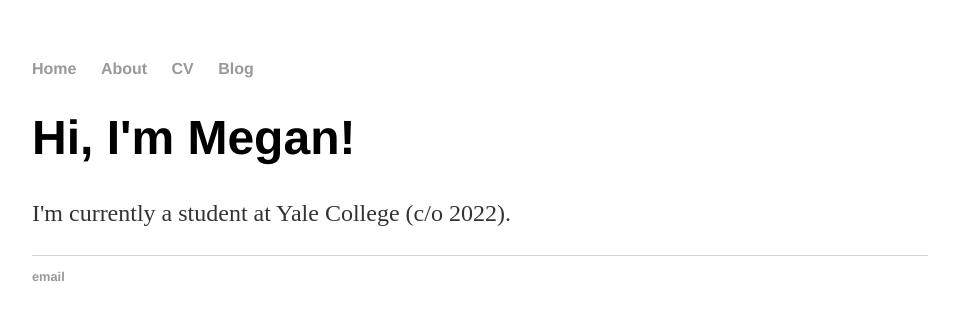
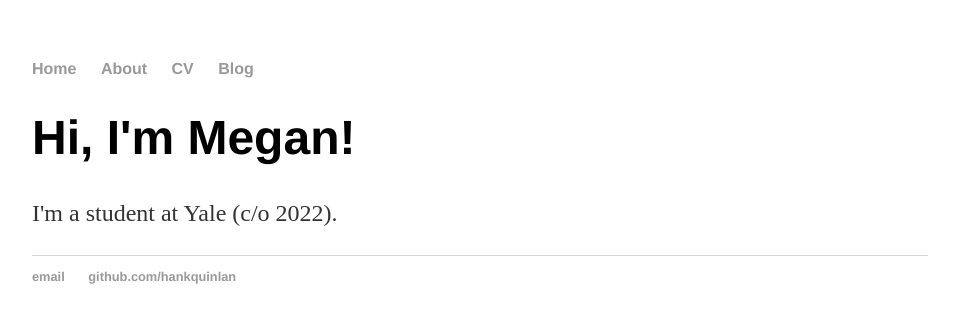
Before and after one commit to zhangmegan/zhangmegan.github.io, a Jekyll site: the page built from index.html, in a window 1280 px wide. Shown: the top 323 px of the page, without its empty margins (160-1119 px from the left). Built offline with Jekyll 4.4.1, drawn with Linux system fonts in a browser that asks for light colours.

Commit message:
Update index.html
Changed to have default

```diff
--- a/index.html
+++ b/index.html
@@ -1,29 +1,8 @@
-<!DOCTYPE html>
-<html>
-	<head>
-		<title> Megan Zhang </title>
-		<!-- link to main stylesheet -->
-		<link rel="stylesheet" type="text/css" href="/css/main.css">
-	</head>
-	<body>
-		<nav>
-    		<ul>
-        		<li><a href="/">Home</a></li>
-	        	<li><a href="/about">About</a></li>
-        		<li><a href="/cv">CV</a></li>
-        		<li><a href="/blog">Blog</a></li>
-    		</ul>
-		</nav>
-		<div class="container">
-    		<div class="blurb">
-        		<h1>Hi, I'm Megan! </h1>
-				<p> I'm currently a student at Yale College (c/o 2022). </p>
-    		</div><!-- /.blurb -->
-		</div><!-- /.container -->
-		<footer>
-    		<ul>
-        		<li><a href="megan.zhang@yale.edu">email</a></li>
-			</ul>
-		</footer>
-	</body>
-</html>
+---
+layout: default
+title: Welcome!
+---
+<div class="blurb">
+	<h1>Hi, I'm Megan! </h1>
+	<p> I'm a student at Yale (c/o 2022). </p>
+</div><!-- /.blurb -->
```
